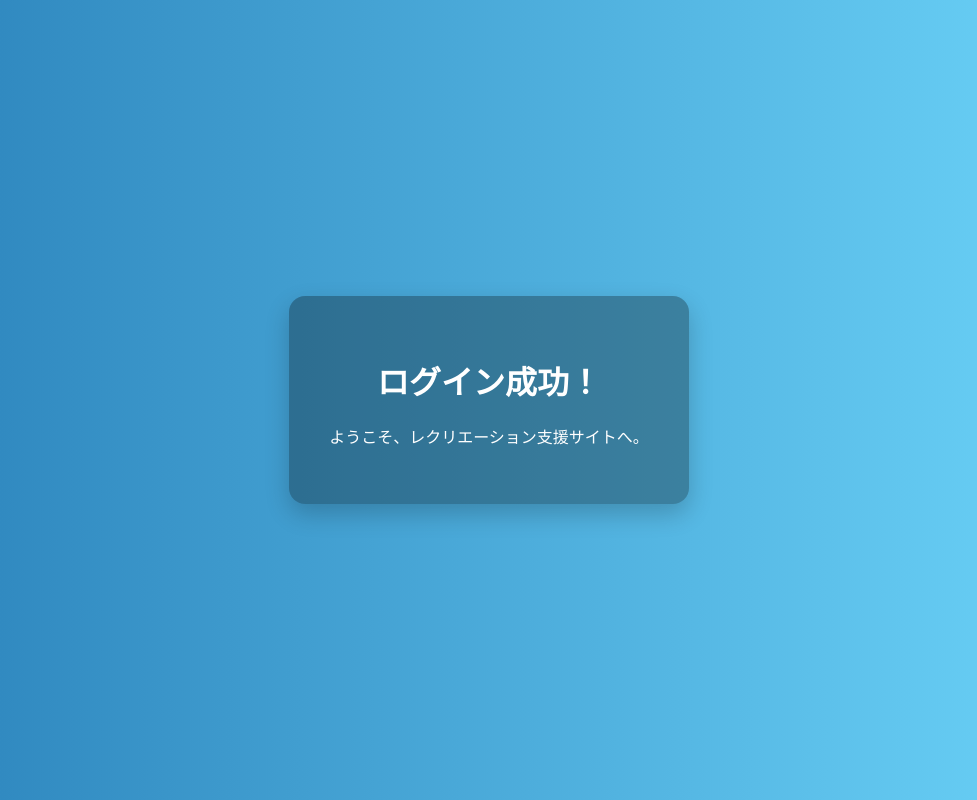
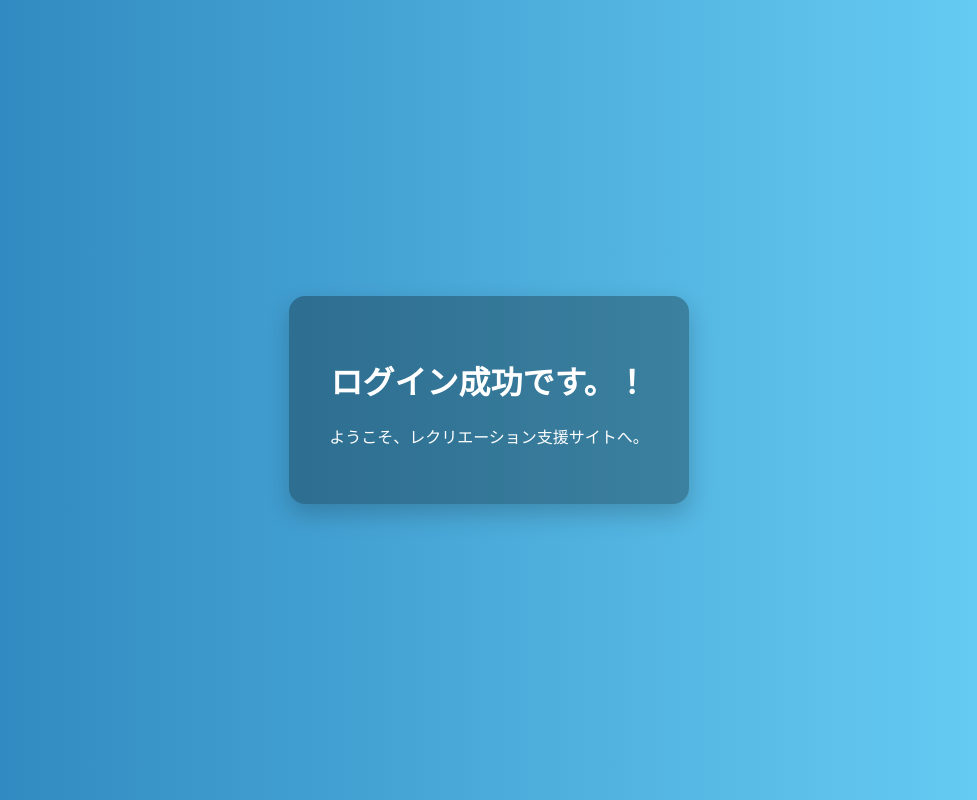
Before and after one commit to makoto-ux/recsapo, a plain HTML site: page nreiga/home.html in a window 1280 px wide. Shown: the whole page, without its empty margins (151-1128 px from the left). Drawn offline with Linux system fonts and the light colour scheme.

Commit message:
Add files via upload

```diff
--- a/nreiga/home.html
+++ b/nreiga/home.html
@@ -28,7 +28,7 @@
 </head>
 <body>
   <div class="message">
-    <h1>ログイン成功！</h1>
+    <h1>ログイン成功です。！</h1>
     <p>ようこそ、レクリエーション支援サイトへ。</p>
   </div>
 </body>
```
